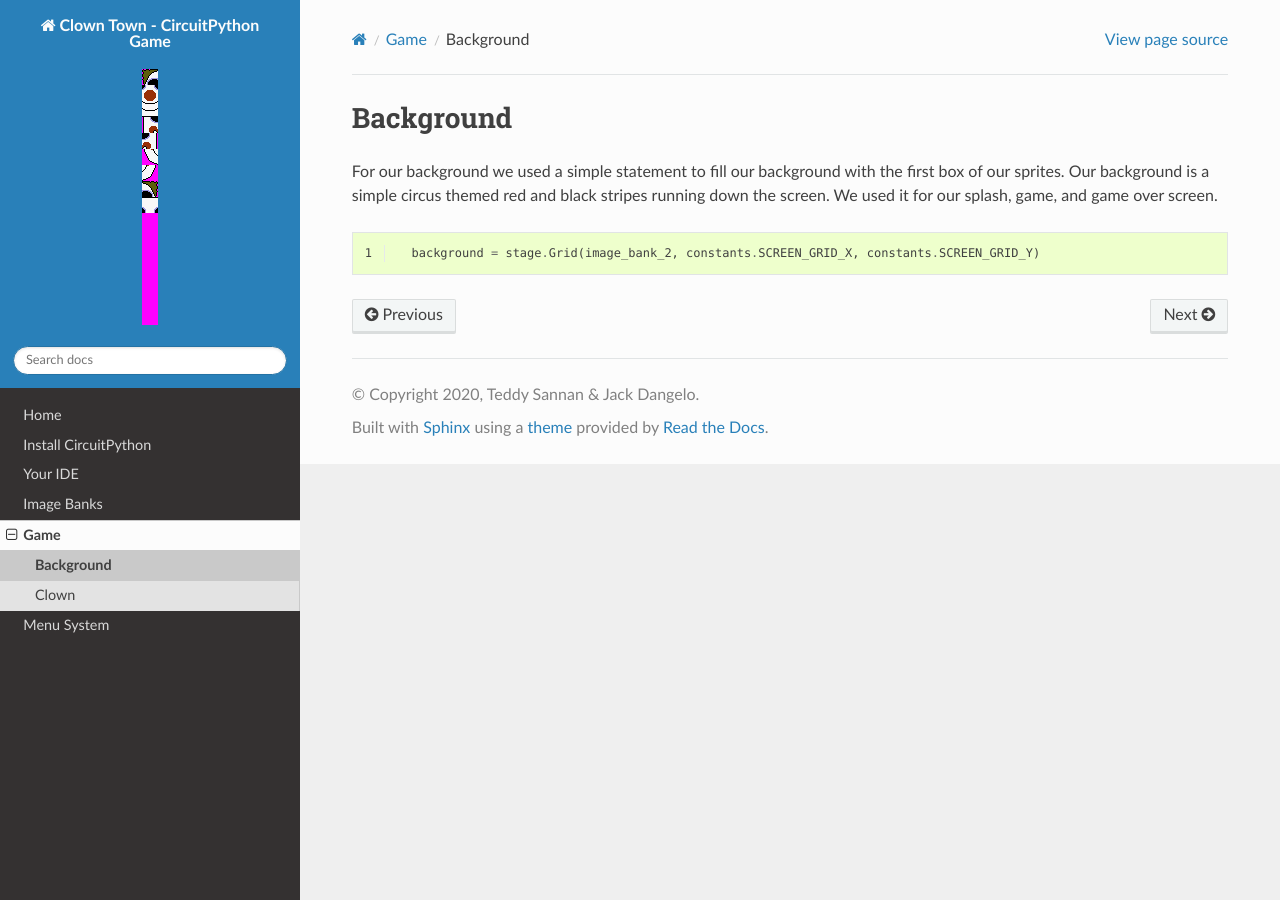
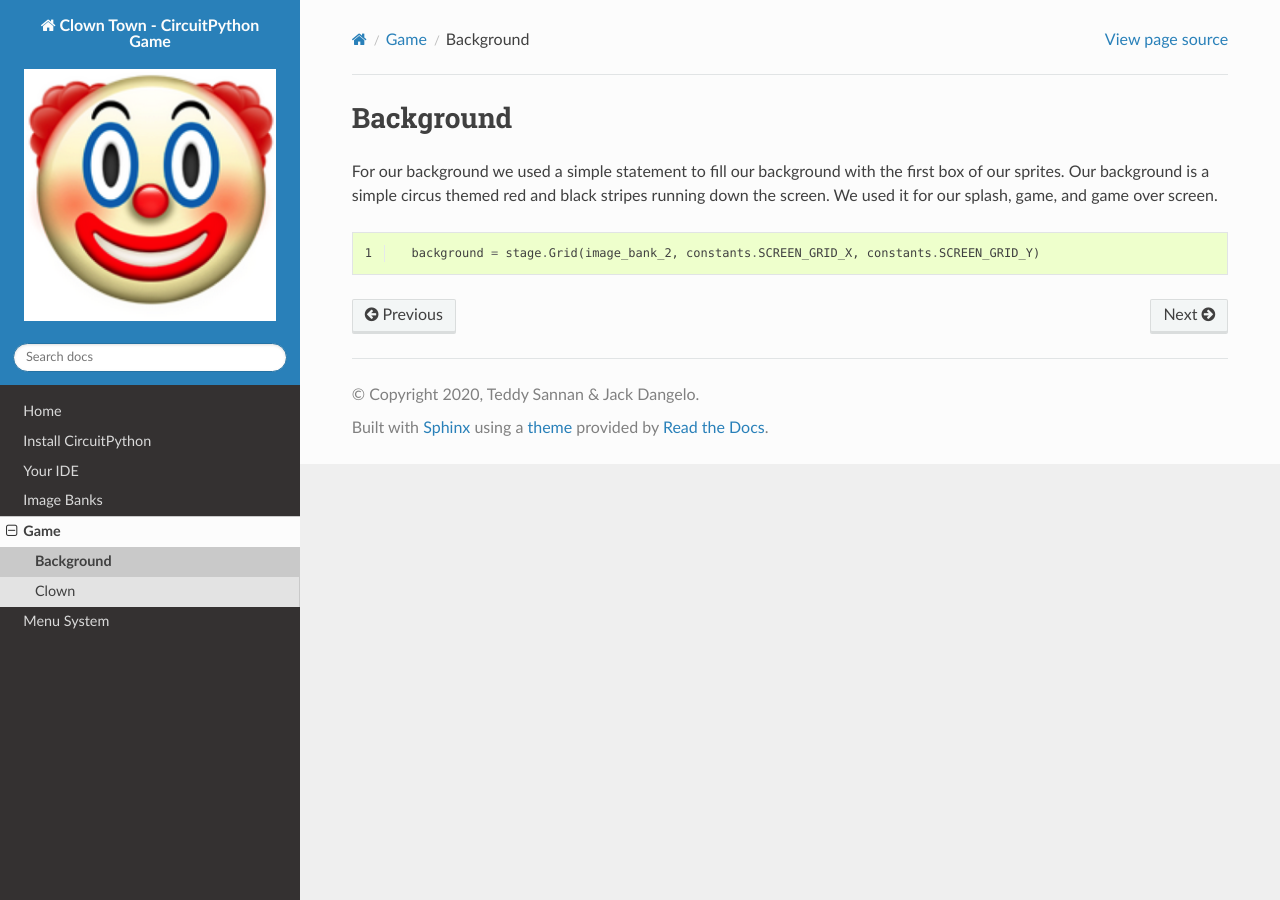
Before and after one commit to MotherTeresaHS/ICS3U-2019-Group5, a Sphinx documentation site: the page built from docs/game/background.rst, in a window 1280 px wide. Built offline with Sphinx 7.4.7 and the Read the Docs theme 2.0.0, drawn with Linux system fonts in a browser that asks for light colours.

Commit message:
Update conf.py

```diff
--- a/docs/conf.py
+++ b/docs/conf.py
@@ -131,7 +131,7 @@
 
 # The name of an image file (relative to this directory) to place at the top
 # of the sidebar.
-html_logo = "images/clown.png"
+html_logo = "images/clown-face.png"
 
 # The name of an image file (within the static path) to use as favicon of the
 # docs.  This file should be a Windows icon file (.ico) being 16x16 or 32x32
```
